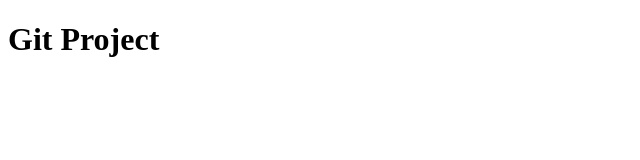
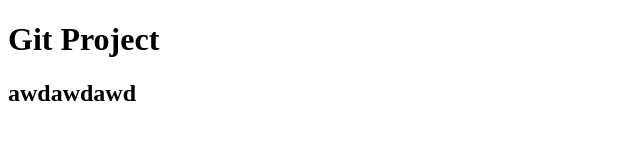
Before and after one commit to Arno2005/12-03-2021web6, a plain HTML site: page index.html in a window 1280 px wide. Shown: the whole page, without its empty margins (0-640 px from the left). Drawn offline with Linux system fonts and the light colour scheme.

Commit message:
awdawdawd

```diff
--- a/index.html
+++ b/index.html
@@ -9,5 +9,7 @@
 
 	<h1>Git Project</h1>
 
+	<h2>awdawdawd</h2>
+
 </body>
 </html>
```
Also changed, not shown: awd.html (added).
